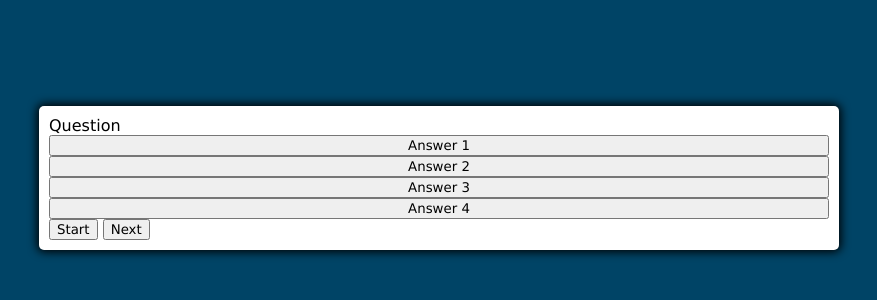
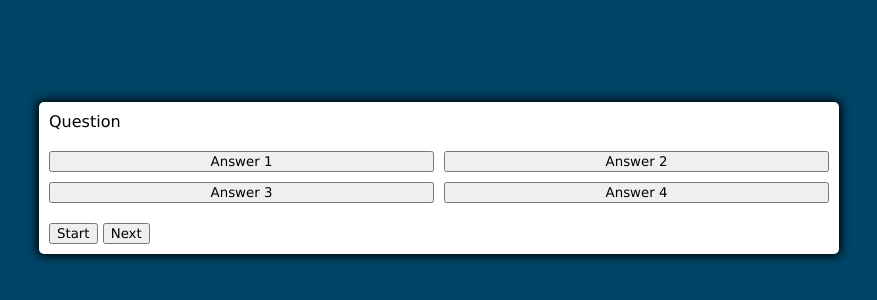
Before and after one commit to BeataJ/quiz-app-js, a plain HTML site: page index.html in a window 1280 px wide. Shown: the part 222-522 px from the top of the page, without its empty margins (201-1078 px from the left). Drawn offline with Linux system fonts and the light colour scheme.

Commit message:
add css syntax to btn-grid

```diff
--- a/styles.css
+++ b/styles.css
@@ -40,4 +40,7 @@ body.wrong {
 
 .btn-grid {
   display: grid;
+  grid-template-columns: repeat(2, auto);
+  gap: 10px;
+  margin: 20px 0;
 }
```
